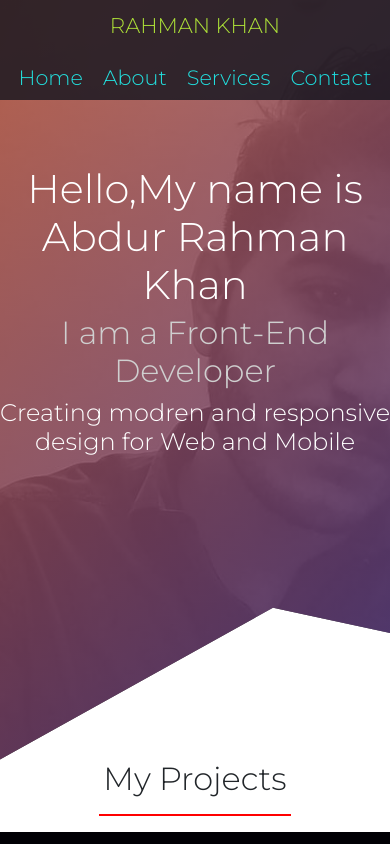
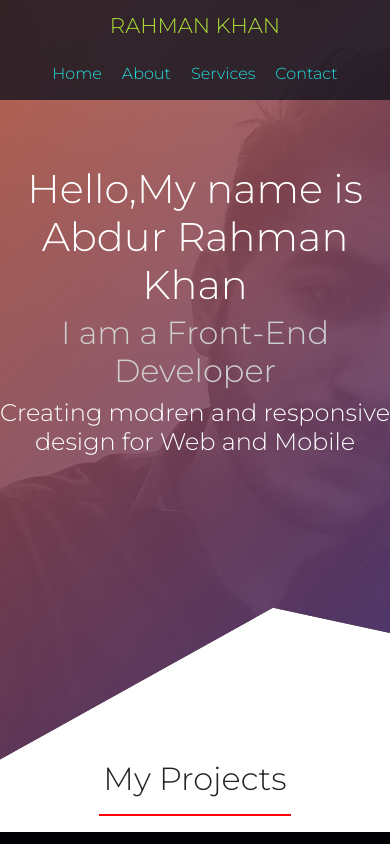
Before and after one commit to abdurrahmankhan8992/Abdurrahman, a plain HTML site: page index.html in a window 390 px wide. Shown: the top 844 px of the page. Drawn offline with nearby package versions, Linux system fonts and the light colour scheme.

Commit message:
1rem fontss

```diff
--- a/mobile.css
+++ b/mobile.css
@@ -15,9 +15,12 @@
     font-size: 1.33rem;
 }
 
+.ul-list{
+    font-size: 1rem;
+}
 
 .ul-list li{
-
+    font-size: 1rem;
     padding: 0px 10px;
     margin: 0 0px;
 }
```
